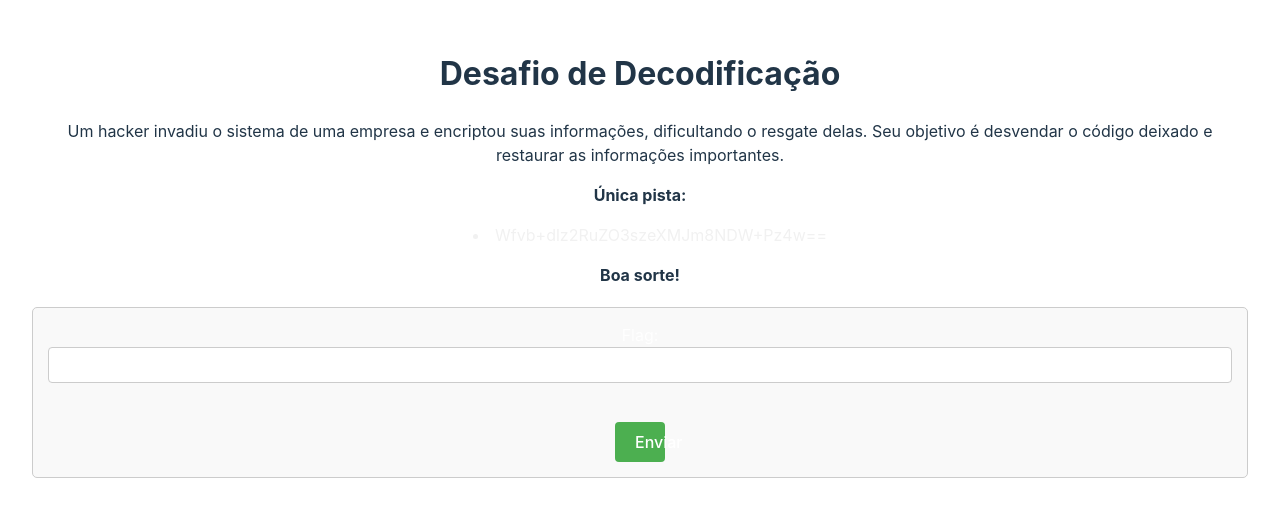
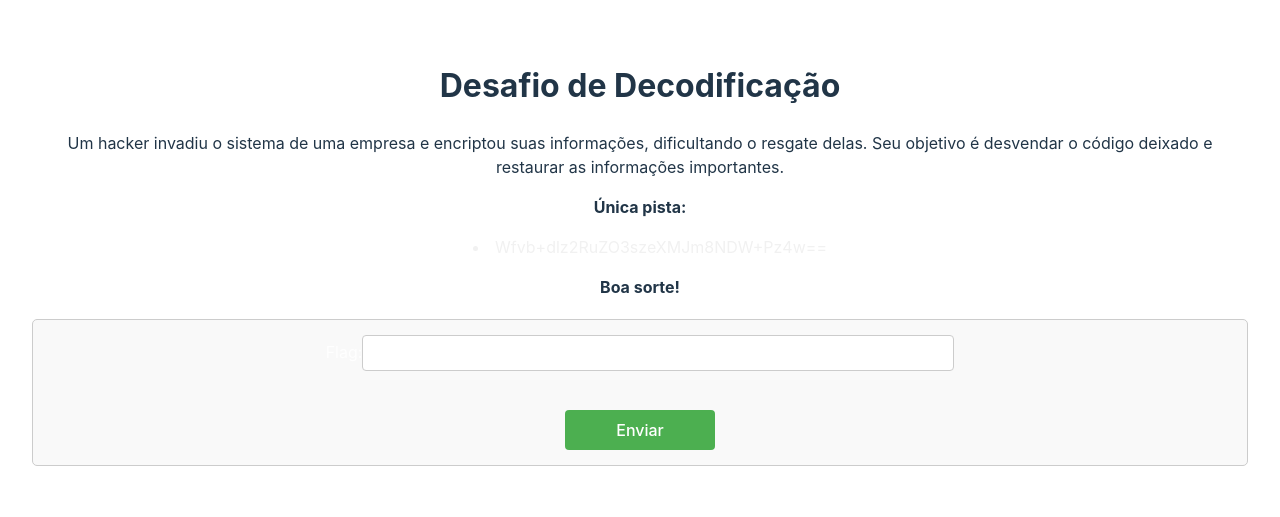
Before and after one commit to Paduan/Cyber-Rats, a React (Vite) app in the folder cyber-rats/: page /desafio2 in a window 1280 px wide. Shown: the part 137-654 px from the top of the page. Built offline with nearby package versions, Linux system fonts and the light colour scheme.

Commit message:
modified:   cyber-rats/src/Desafio2.css

```diff
--- a/cyber-rats/src/Desafio2.css
+++ b/cyber-rats/src/Desafio2.css
@@ -67,7 +67,7 @@
   margin-bottom: 10px;
   border-radius: 4px;
   border: 1px solid #ccc;
-  width: 100%;
+  width: 50%;
 }
 
 .form button {
@@ -77,7 +77,7 @@
   border: none;
   border-radius: 4px;
   cursor: pointer;
-  width: 50px; /* Set a fixed width */
+  width: 150px; /* Set a fixed width */
   display: block; /* Center the button */
   margin: 0 auto; /* Center the button */
 }
```
